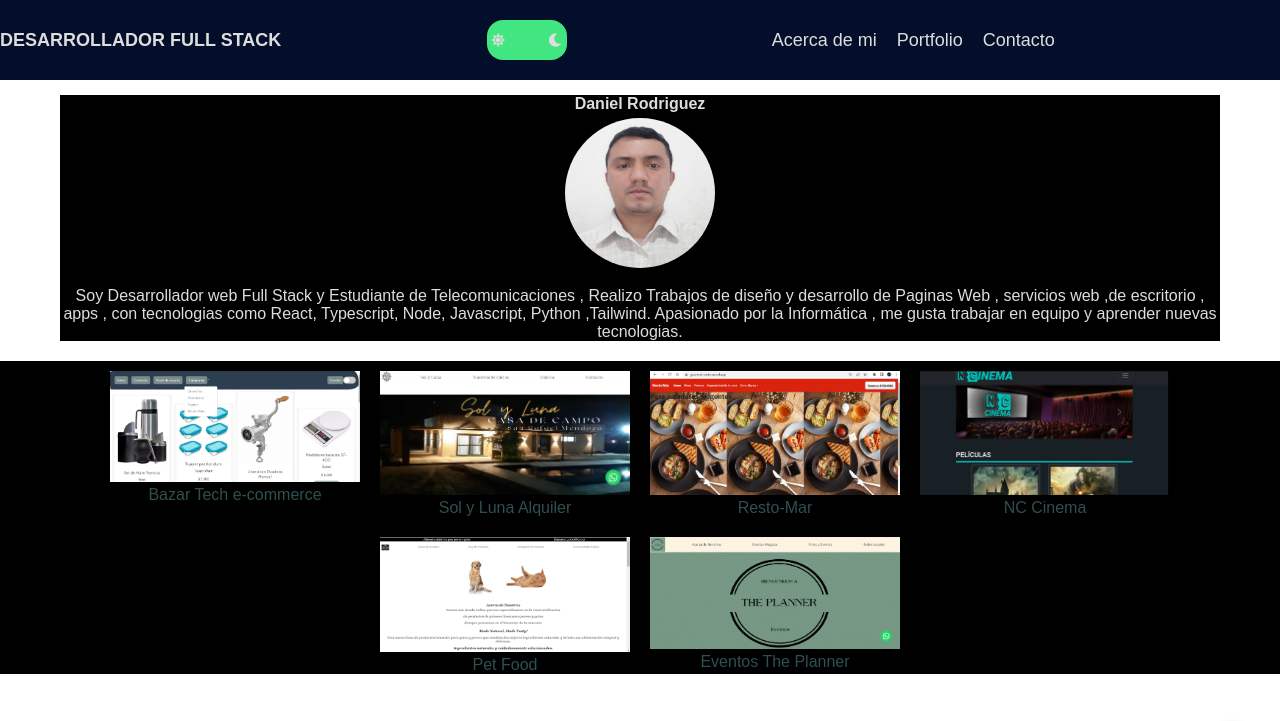
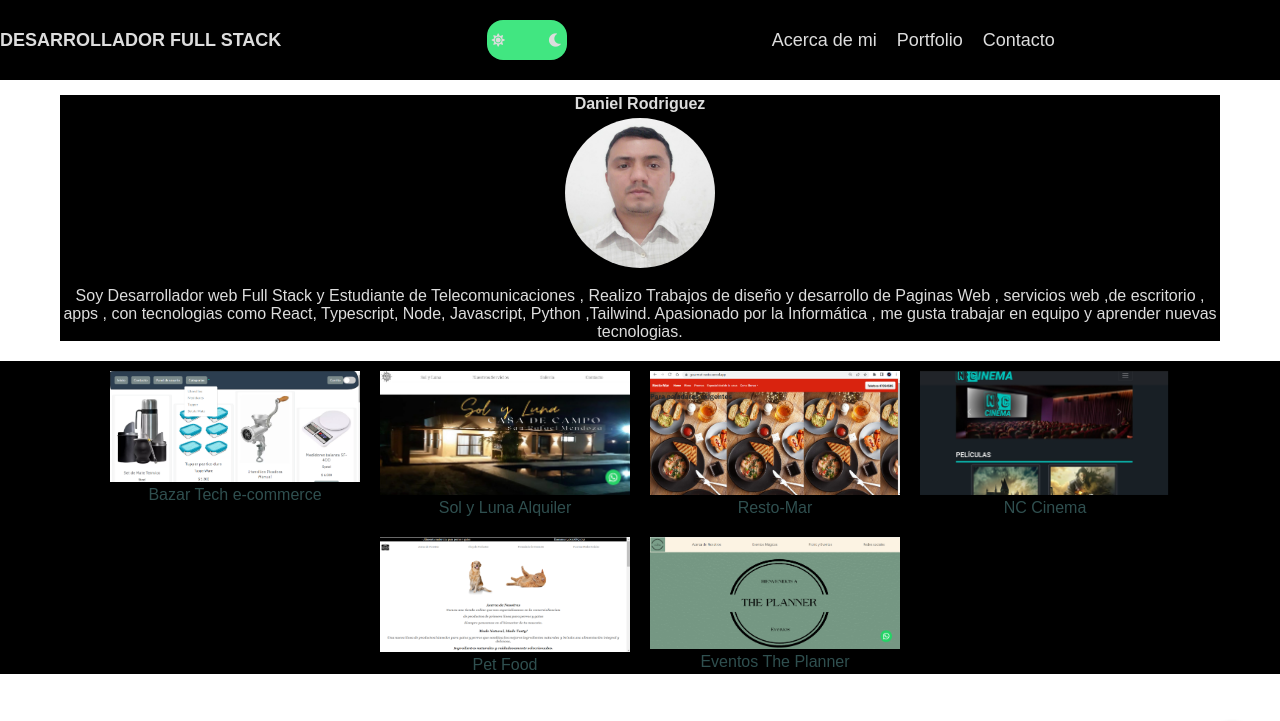
Before and after one commit to danydeitu/daniel---portfolio, a website: page public/index.html in a window 1280 px wide. Both pictures are taken after a click on the button 526 px from the left and 40 px from the top of the page. Shown: the top 721 px of the page. Drawn offline with Linux system fonts and the light colour scheme.

Commit message:
add theme header

```diff
--- a/public/styles.css
+++ b/public/styles.css
@@ -18,16 +18,16 @@ body {
 }
 
 [data-theme='dark'] header{
-    background-color:#030e2a;
+    background-color:black;
     color:#ddd
 }
 [data-theme='dark'] header .titulo{
-    background-color:#030e2a;
+    background-color:black;
     color:#ddd;
 
 }
 [data-theme='dark'] header a{
-    background-color:#030e2a;
+    background-color:black;
     color:#ddd
 }
 [data-theme='dark'] section .profile{
@@ -205,6 +205,9 @@ margin-bottom: 60px;
     text-align: center;
 
   }
+.desing-by {
+    font-size: 18px;
+  }
 .scroll-to-top i{
 font-size: 20px;
 color:#fff;
@@ -285,4 +288,7 @@ margin-left: 15px;
 .nav-links {
     display: none;
 }
+.desing-by {
+    font-size: 14px;
+  }
 }
```
